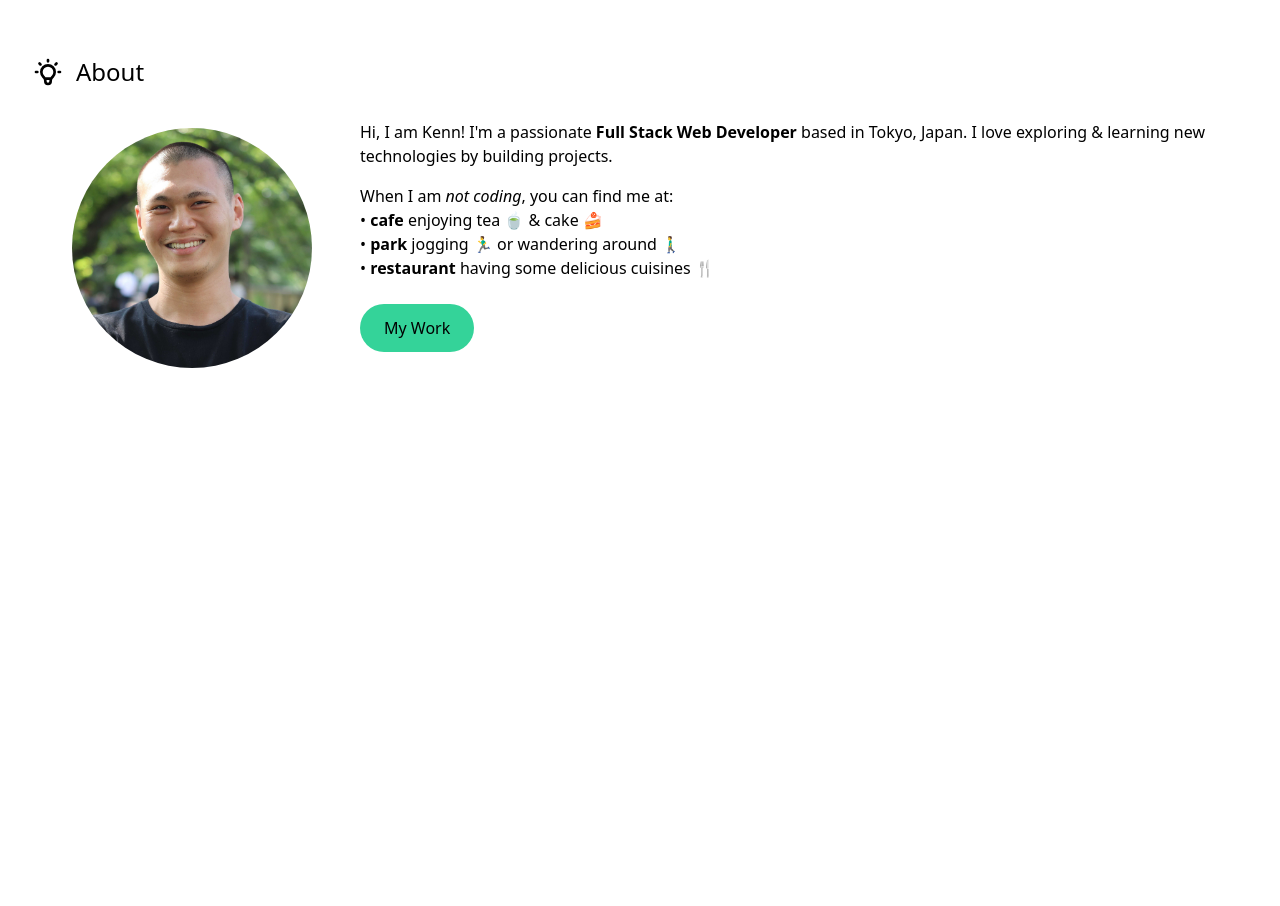
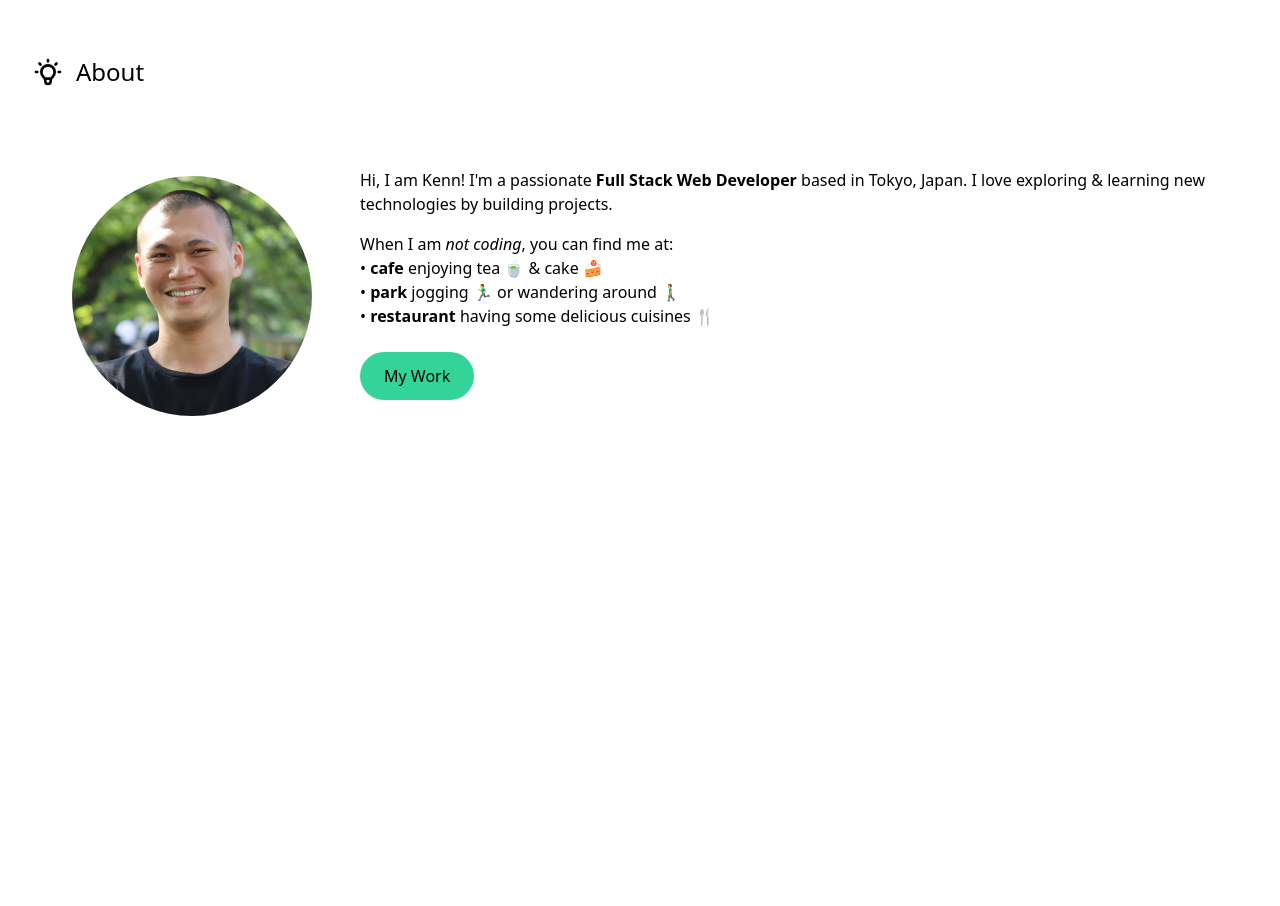
Before and after one commit to kenntheswe/kenntheswe, a React (Create React App) app: page / in a window 1280 px wide. Shown: the part 3080-3986 px from the top of the page. Built offline with nearby package versions, Linux system fonts and the light colour scheme.

Commit message:
Fixed css & github url

```diff
--- a/src/components/About.js
+++ b/src/components/About.js
@@ -4,7 +4,7 @@ import { Link } from 'react-scroll'
 
 const About = () => {
   return (
-    <div className="h-screen mx-8 mt-8 mb-12">
+    <div className="md:h-screen mx-8 mt-8 mb-12">
       <div className="flex space-x-3 my-8">
         <svg xmlns="http://www.w3.org/2000/svg" className="h-8 w-8" fill="none" viewBox="0 0 24 24" stroke="currentColor">
           <path strokeLinecap="round" strokeLinejoin="round" strokeWidth={2} d="M9.663 17h4.673M12 3v1m6.364 1.636l-.707.707M21 12h-1M4 12H3m3.343-5.657l-.707-.707m2.828 9.9a5 5 0 117.072 0l-.548.547A3.374 3.374 0 0014 18.469V19a2 2 0 11-4 0v-.531c0-.895-.356-1.754-.988-2.386l-.548-.547z" />
@@ -15,7 +15,7 @@ const About = () => {
         <div className="flex-none self-center w-60" style={{minWidth: '60px'}}>
           <img data-aos="fade-right" src={profile} alt="profile" className="rounded-full w-60"/>
         </div>
-        <div className="flex flex-col justify-between mt-12 md:mt-0">
+        <div className="flex flex-col justify-between my-12">
           <div data-aos="fade-down">
             <p className="mb-4">Hi, I am Kenn! I'm a passionate <strong>Full Stack Web Developer</strong> based in Tokyo, Japan. I love exploring & learning new technologies by building projects.</p>
             <p>When I am <em>not coding</em>, you can find me at:</p>
@@ -24,12 +24,12 @@ const About = () => {
               <li>• <strong>park</strong> jogging 🏃‍♂️ or wandering around 🚶‍♂️</li>
               <li>• <strong>restaurant</strong> having some delicious cuisines 🍴</li>
             </ul>
-            </div>
-            <div className="self-center md:self-start my-6">
-              <Link to="projects" smooth={true} spy={true}><button data-aos="fade-up" className="focus:outline-none bg-green-400 hover:bg-green-300 transition-colors duration-300 rounded-full py-3 px-6 self-center">My Work</button></Link>
-            </div>
+          </div>
+          <div className="self-center md:self-start my-6">
+            <Link to="projects" smooth={true} spy={true}><button data-aos="fade-up" className="focus:outline-none bg-green-400 hover:bg-green-300 transition-colors duration-300 rounded-full py-3 px-6 self-center">My Work</button></Link>
           </div>
         </div>
+      </div>
     </div>
   )
 }
--- a/src/components/Footer.js
+++ b/src/components/Footer.js
@@ -6,7 +6,7 @@ const Footer = () => {
     <div className="flex justify-between items-center my-3 mx-6">
       <div className="flex space-x-3 text-3xl">
         <a href="https://www.linkedin.com/in/kennvungan/" target="_blank" rel="noreferrer nofollow"><i className="devicon-linkedin-plain colored hover:opacity-80 transition-opacity duration-300"></i></a>
-        <a href="https://www.linkedin.com/in/kennvungan/" target="_blank" rel="noreferrer nofollow"><i className="devicon-github-original colored hover:opacity-80 transition-opacity duration-300"></i></a>
+        <a href="https://github.com/Kenn-0" target="_blank" rel="noreferrer nofollow"><i className="devicon-github-original colored hover:opacity-80 transition-opacity duration-300"></i></a>
       </div>
       <p>&copy; 2021 Kenn's. All Rights Reserved.</p>
     </div>
```
